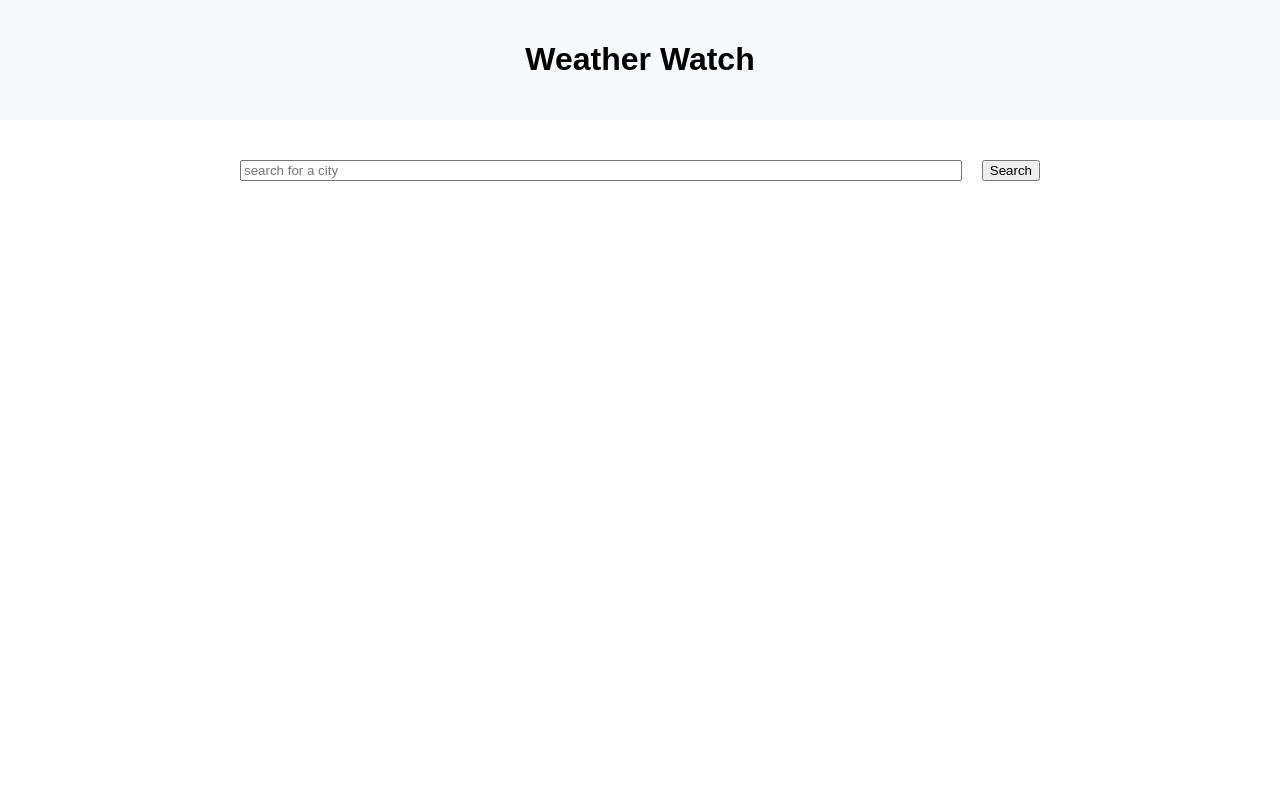
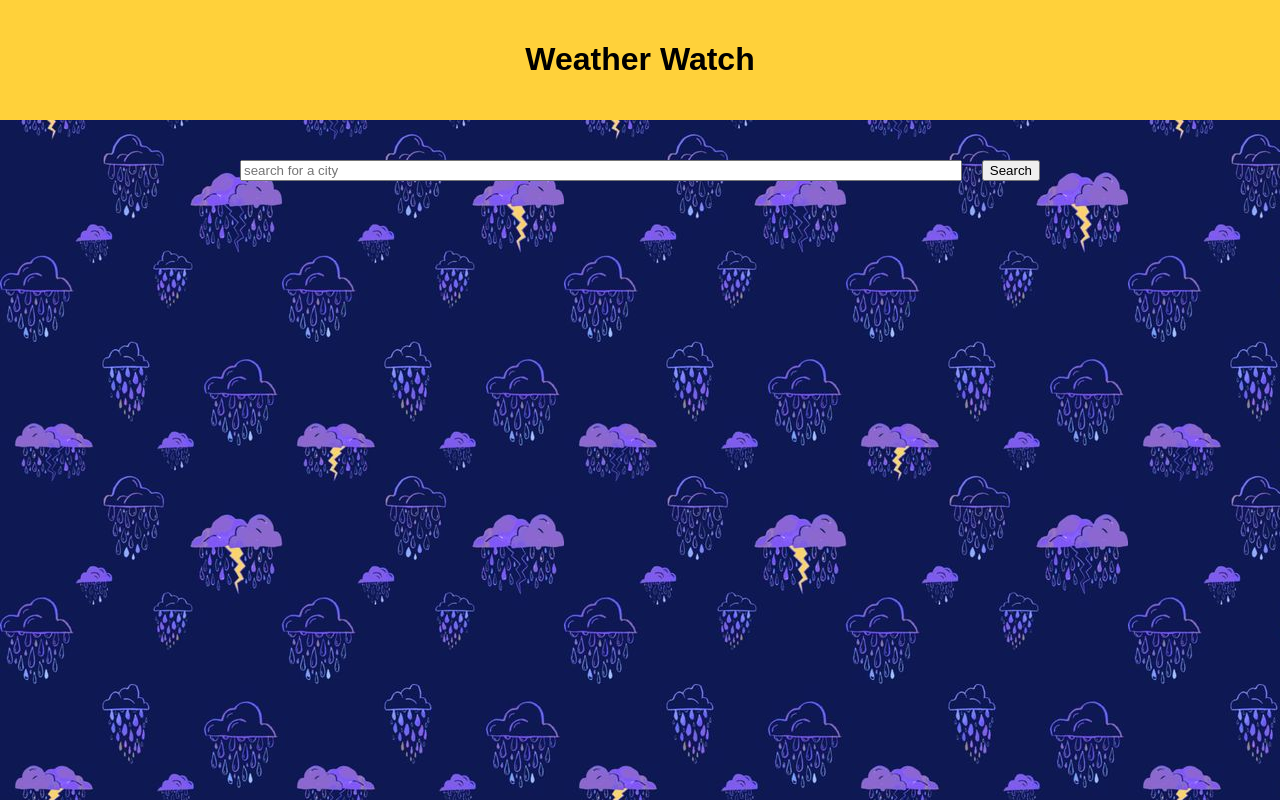
Before and after one commit to AntCamper/AntCampWeathervane, a plain HTML site: page index.html in a window 1280 px wide. Drawn offline with Linux system fonts and the light colour scheme.

Commit message:
added a repeating image to the background and some other stylings font change and background colorchange for the forecast-containers and the header

```diff
--- a/assets/style.css
+++ b/assets/style.css
@@ -1,13 +1,17 @@
 body {
+    background-image: url("59646c62f998399915b732acb51eea40.jpg");
+    background-repeat: repeat;
     margin: 0;
     font-family: Arial, sans-serif;
 }
 
 header {
     width: 100%;
-    background-color: #f8f9fa;
+    background-color: #ffd13a;
     padding: 20px 0;
     text-align: center;
+    font-family: Oswald, sans-serif;
+    font-weight: bolder;
 }
 
 #search-container {
@@ -53,7 +57,7 @@ header {
 }
 
 .forecast-day {
-    background-color: #f8f9fa;
+    background-color: #4cb9e4;
     padding: 20px;
     border-radius: 10px;
     box-shadow: 0 2px 4px rgba(0, 0, 0, 0.1);
```
Also changed, not shown: assets/59646c62f998399915b732acb51eea40.jpg (added).
